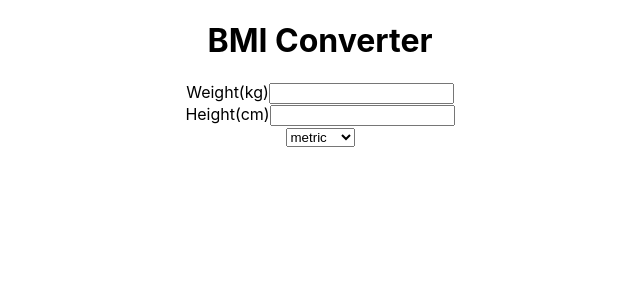
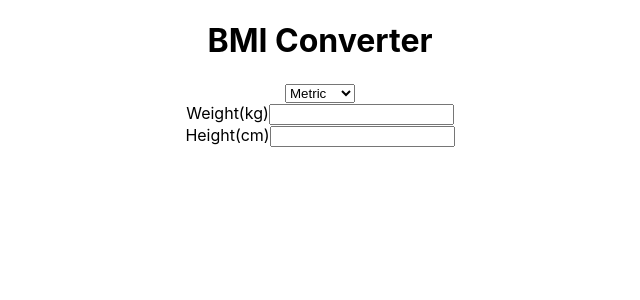
Before and after one commit to lucamarial/bmi_calculator_react, a React (Create React App) app: page / in a window 1280 px wide. Shown: the top 300 px of the page, without its empty margins (320-960 px from the left). Built offline with nearby package versions, Linux system fonts and the light colour scheme.

Commit message:
Adds selector to BMISelector component and adds to App.js

```diff
--- a/src/App.jsx
+++ b/src/App.jsx
@@ -1,6 +1,7 @@
 import './App.css';
 import React, { Component } from 'react';
 import DisplayResult from './Components/displayResult';
+import BMISelector from './Components/BMISelector';
 
 class App extends Component {
   constructor(props) {
@@ -12,10 +13,21 @@ class App extends Component {
     }
   }
 
+  methodChange = e => {
+    this.setState({ method: e.target.value })
+  }
+
   render () {
     return (
       <div className="App">
         <h1>BMI Converter</h1>
+        <div>
+          <BMISelector
+            method={this.state.method}
+            onChangeValue={this.methodChange}
+          />
+        </div>
+
         <div>
           <label>Weight(kg)</label>
           <input name="weight" value= { this.state.weight } onChange= { (e) => this.setState({ weight: e.target.value })} />
@@ -24,15 +36,6 @@ class App extends Component {
         <div>
           <label>Height(cm)</label>
           <input name="height" value= { this.state.height } onChange= { (e) => this.setState({ height: e.target.value })}/>
-        </div>
-
-        <div className="form-group row">
-            <div className="col-auto">
-                <select className="form-control" id="method">
-                    <option name="metric" value={ this.state.method } onChange= { (e) => this.setState({ method: e.target.value })}>metric</option>
-                    <option name="imperial" value={ this.state.method } onChange= { (e) => this.setState({ method: e.target.value })}>imperial</option>
-                </select>
-            </div>
         </div>
 
         <DisplayResult
--- a/src/Components/BMISelector.jsx
+++ b/src/Components/BMISelector.jsx
@@ -1,13 +1,16 @@
 import React from 'react'
-import { Select } from 'semantic-ui-react'
 
-const BMIConverter = [
-  { key: 'method', value: 'metric', text: 'Metric' },
-  { key: 'method', value: 'imperial', text: 'Imperial' },
-]
-
-const BMISelector = () => (
-  <Select placeholder='BMI Converter' options={BMIConverter} />
-)
+function BMISelector(props) {
+  return (
+    <>
+      <div>
+          <select className="method-selector" name="method" id="method" onChange={props.onChangeValue} value={props.method}>
+            <option value="metric">Metric</option>
+            <option value="imperial" name="imperial">Imperial</option>
+          </select>
+      </div>
+    </>
+  )
+}
 
 export default BMISelector
--- a/src/Modules/BMICalculator.js
+++ b/src/Modules/BMICalculator.js
@@ -11,6 +11,7 @@ export const bmiCalculation = (weight, height, method) => {
   } else {
     bmi = ( weight / ( height * height )) * 703;
   }
+
   let finalBMI = parseFloat(bmi.toFixed(2));
   let BMIMessage = setBMIMessage(finalBMI)
   if (isNaN(finalBMI) || !isFinite(finalBMI) || finalBMI === 0) {
```
Also changed, not shown: src/Components/displayResult.jsx (renamed from src/Components/displayResult.js), 1 other file (tests, documents, lock files or other folders). Lines whose indentation alone changed are shown as unchanged.
